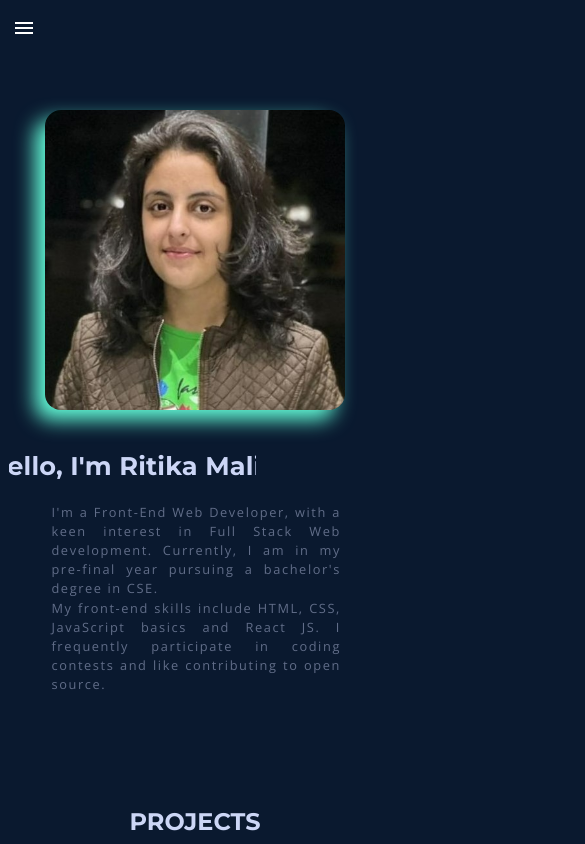
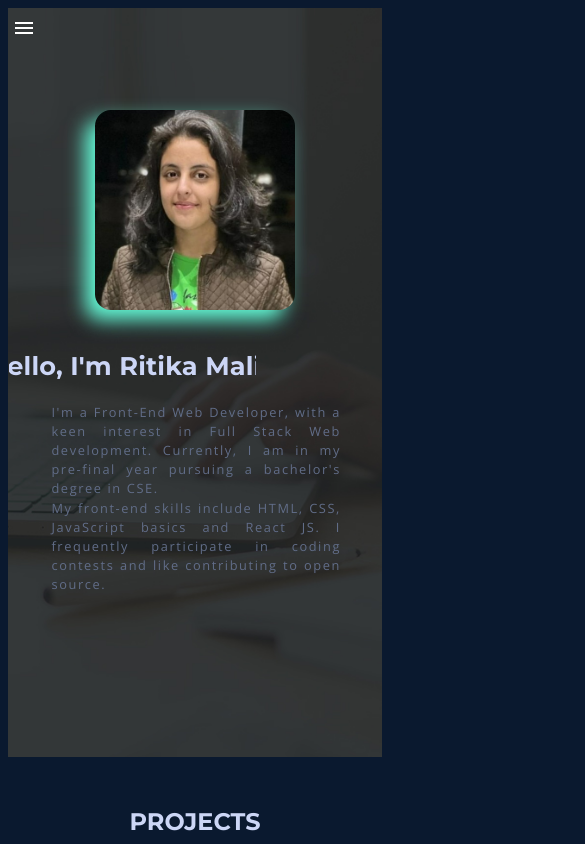
Before and after one commit to ritika728/Portfolio, a React (Create React App) app: page / in a window 390 px wide. Shown: the top 844 px of the page, 585 px wide, since content can reach past the window. Built offline with nearby package versions, Linux system fonts and the light colour scheme; a web font is replaced by a local one.

Commit message:
features added

```diff
--- a/package.json
+++ b/package.json
@@ -22,6 +22,7 @@
     "material": "^0.4.3",
     "nodemailer": "^6.7.7",
     "react": "^18.2.0",
+    "react-confetti": "^6.1.0",
     "react-dom": "^18.2.0",
     "react-router-dom": "^6.3.0",
     "react-scripts": "5.0.1",
--- a/src/Components/Navigation/about.css
+++ b/src/Components/Navigation/about.css
@@ -4,9 +4,11 @@
 #ABOUT{
     height: 1200px !important ;
     scroll-behavior: smooth;
+
 }
+
 body{
-    /* background-image: url(./about2.webp); */
+
     background-color: rgb(10,25,47);
     background-repeat: no-repeat;
     background-size: cover;
@@ -14,6 +16,7 @@ body{
 
 }
 .main{
+
     display: flex;
     flex-direction: row;
     justify-content:center;
@@ -92,6 +95,10 @@ img.image {
         margin: 0 auto;
         margin-bottom: 20px;
     }
+    .image{
+        /* width: 80%; */
+        height: 200px !important;
+    }
     .heading h1{
         display: flex;
         font-size: 160%;
--- a/src/Components/Navigation/navigation.css
+++ b/src/Components/Navigation/navigation.css
@@ -50,12 +50,12 @@ path{
 
 
 .css-k008qs{
-    /* background-image: url("../../assets/backimg.jpg"); */
+    background-image: url("./bg.jpg");
     background-size: cover;
     background-repeat: no-repeat;
     overflow-x: hidden;
     overflow-y: hidden;
-    height: 50vw;
+    height: 45vw;
     display: flex;
     justify-content: center;
     padding: 4px !important;
@@ -119,7 +119,8 @@ path{
 
 @media (max-width:500px) {
     .css-k008qs{
-        height: 170vw;
+        height: 145vw;
+        background-position:bottom;
     }
 
 }
--- a/src/components/achievements/achievements.jsx
+++ b/src/components/achievements/achievements.jsx
@@ -1,13 +1,27 @@
-import React from 'react'
-import './achievements.css'
+import React from 'react';
+import './achievements.css';
+import Confetti from 'react-confetti';
+
 const achievements = () => {
+  // const { width, height } = useWindowSize()
+
   return (
-    <div id='ACHIEVEMENTS'>
+    <>
+        <div id='ACHIEVEMENTS'>
+
         <div className="container4" >
+
     <div className="page-header">
         <h1 className="heading2" style={{fontSize:"50px"}} id="timeline">ACHIEVEMENTS</h1>
     </div>
     <ul className="timeline">
+    <Confetti
+     width={"1000px"}
+     height={"1000px"}
+     opacity={0.7}
+     recycle={false}
+    //  confettiSource={"x: 900px, y: 1000, w: canvas.width, h:700px"}
+  />
         <li>
           <div className="timeline-badge"></div>
           <div className="timeline-panel">
@@ -84,6 +98,7 @@ const achievements = () => {
     </ul>
 </div>
     </div>
+    </>
   )
 }
 
--- a/src/components/navigation/about.css
+++ b/src/components/navigation/about.css
@@ -4,9 +4,11 @@
 #ABOUT{
     height: 1200px !important ;
     scroll-behavior: smooth;
+
 }
+
 body{
-    /* background-image: url(./about2.webp); */
+
     background-color: rgb(10,25,47);
     background-repeat: no-repeat;
     background-size: cover;
@@ -14,6 +16,7 @@ body{
 
 }
 .main{
+
     display: flex;
     flex-direction: row;
     justify-content:center;
@@ -92,6 +95,10 @@ img.image {
         margin: 0 auto;
         margin-bottom: 20px;
     }
+    .image{
+        /* width: 80%; */
+        height: 200px !important;
+    }
     .heading h1{
         display: flex;
         font-size: 160%;
--- a/src/components/navigation/navigation.css
+++ b/src/components/navigation/navigation.css
@@ -50,12 +50,12 @@ path{
 
 
 .css-k008qs{
-    /* background-image: url("../../assets/backimg.jpg"); */
+    background-image: url("./bg.jpg");
     background-size: cover;
     background-repeat: no-repeat;
     overflow-x: hidden;
     overflow-y: hidden;
-    height: 50vw;
+    height: 45vw;
     display: flex;
     justify-content: center;
     padding: 4px !important;
@@ -119,7 +119,8 @@ path{
 
 @media (max-width:500px) {
     .css-k008qs{
-        height: 170vw;
+        height: 145vw;
+        background-position:bottom;
     }
 
 }
--- a/src/components/projects/projects.css
+++ b/src/components/projects/projects.css
@@ -61,6 +61,26 @@
     margin-left: 320px !important;
 }
 
+.card:hover {
+    animation:  shake 0.8s  ;
+  }
+
+  @keyframes shake{
+    0%{
+      transform: translateY(0)
+    }
+    25%{
+      transform: translateY(10px);
+    }
+
+    50%{
+      transform: translateY(-10px);
+    }
+    100%{
+      transform: translateY(0px);
+    }
+  }
+
 
 @media (max-width:500px) {
     #PROJECTS{
```
Also changed, not shown: src/Components/Achievements/achievements.jsx (+18 -3 lines), src/Components/Projects/projects.css (+20 -0 lines), src/components/navigation/bg.jpg (added), 1 other file (tests, documents, lock files or other folders).
